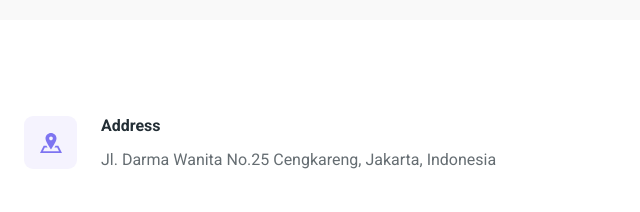
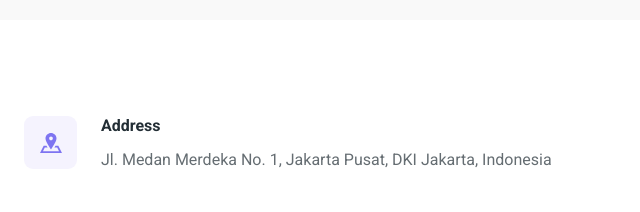
Before and after one commit to VanzzCoding567/MyPortfolioWeb, a plain HTML site: page index.html in a window 1280 px wide. Shown: the part 3130-3342 px from the top of the page, 640-1280 px from the left. Drawn offline with Linux system fonts and the light colour scheme.

Commit message:
Update index.html

```diff
--- a/index.html
+++ b/index.html
@@ -354,7 +354,7 @@
             <div class="contact-item-detail">
               <h4>Address</h4>
               <p>
-                Jl. Darma Wanita No.25 Cengkareng, Jakarta, Indonesia
+                Jl. Medan Merdeka No. 1, Jakarta Pusat, DKI Jakarta, Indonesia
               </p>
             </div>
           </div>
```
